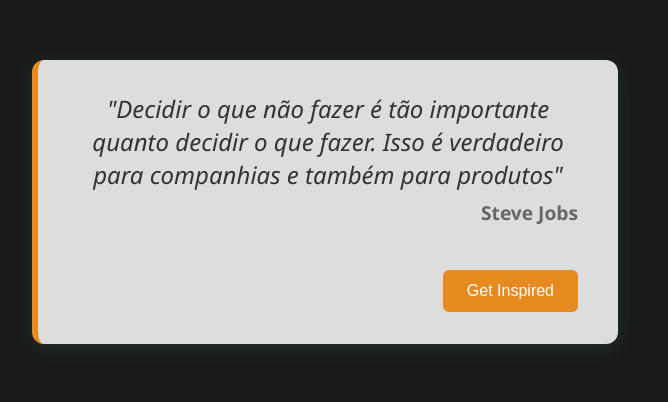
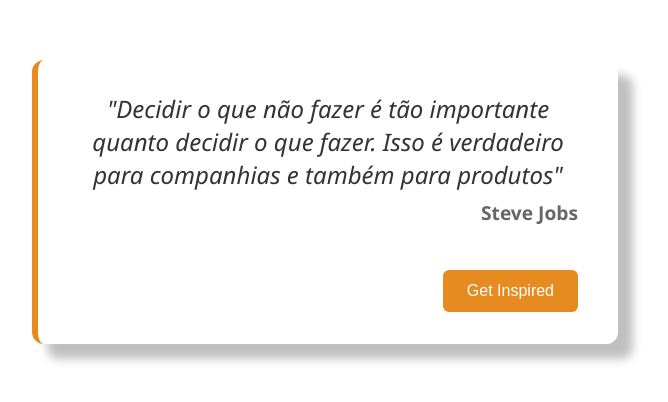
Before and after one commit to jehymes/MotivacionalQuotes, a plain HTML site: page index.html in a window 1280 px wide. Shown: the part 198-600 px from the top of the page, without its empty margins (315-983 px from the left). Drawn offline with Linux system fonts and the light colour scheme.

Commit message:
Alteração em cor de fundo do body e sombra dos quotes

```diff
--- a/index.html
+++ b/index.html
@@ -7,7 +7,7 @@
     <title>Motivational Quotes</title>
     <style>
         body {
-            background: #191919;
+            background: #00000000;
             font-family: 'Segoe UI', Arial, sans-serif;
             display: flex;
             justify-content: center;
@@ -22,7 +22,7 @@
             padding: 2rem 2.5rem;
             margin: 0;
             border-radius: 12px;
-            box-shadow: 0 4px 24px rgba(67, 198, 172, 0.15);
+            box-shadow: 15px 15px 10px rgba(0, 0, 0, 0.25);
             max-width: 500px;
         }
 
```
